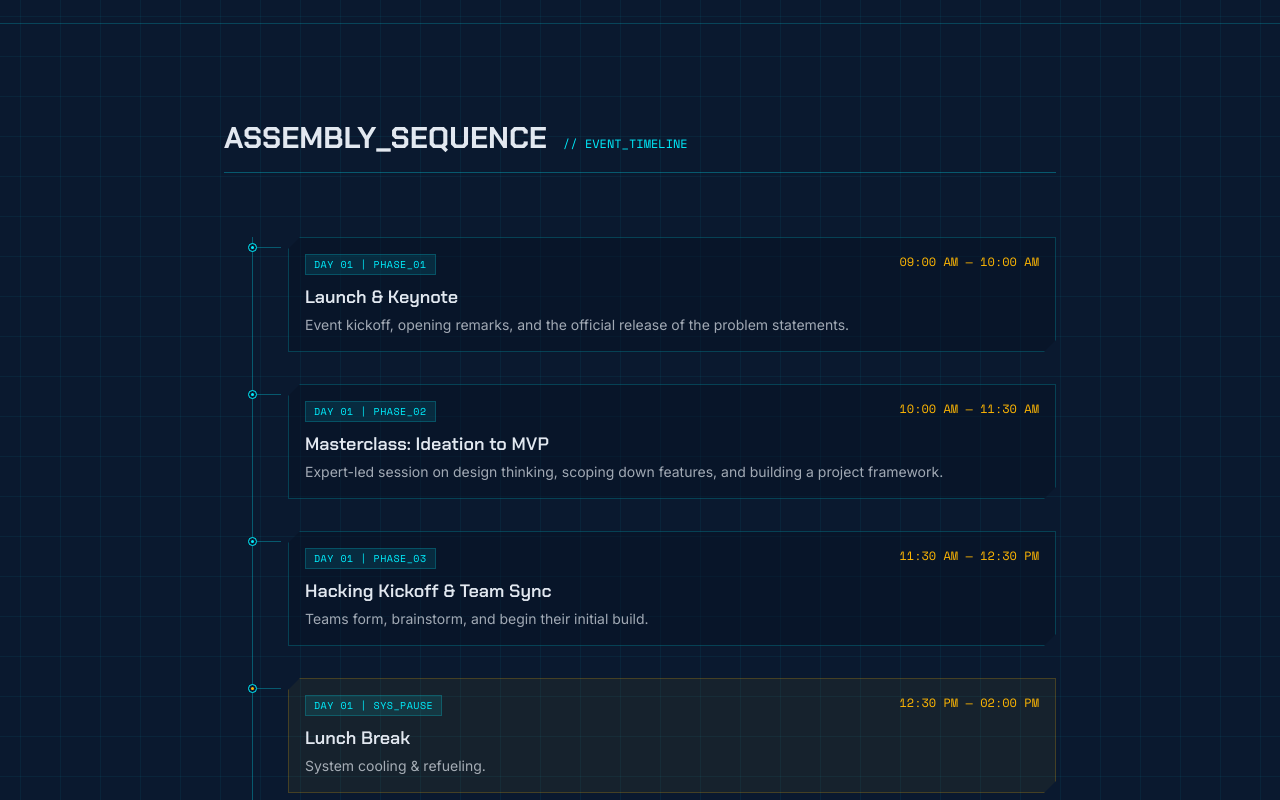
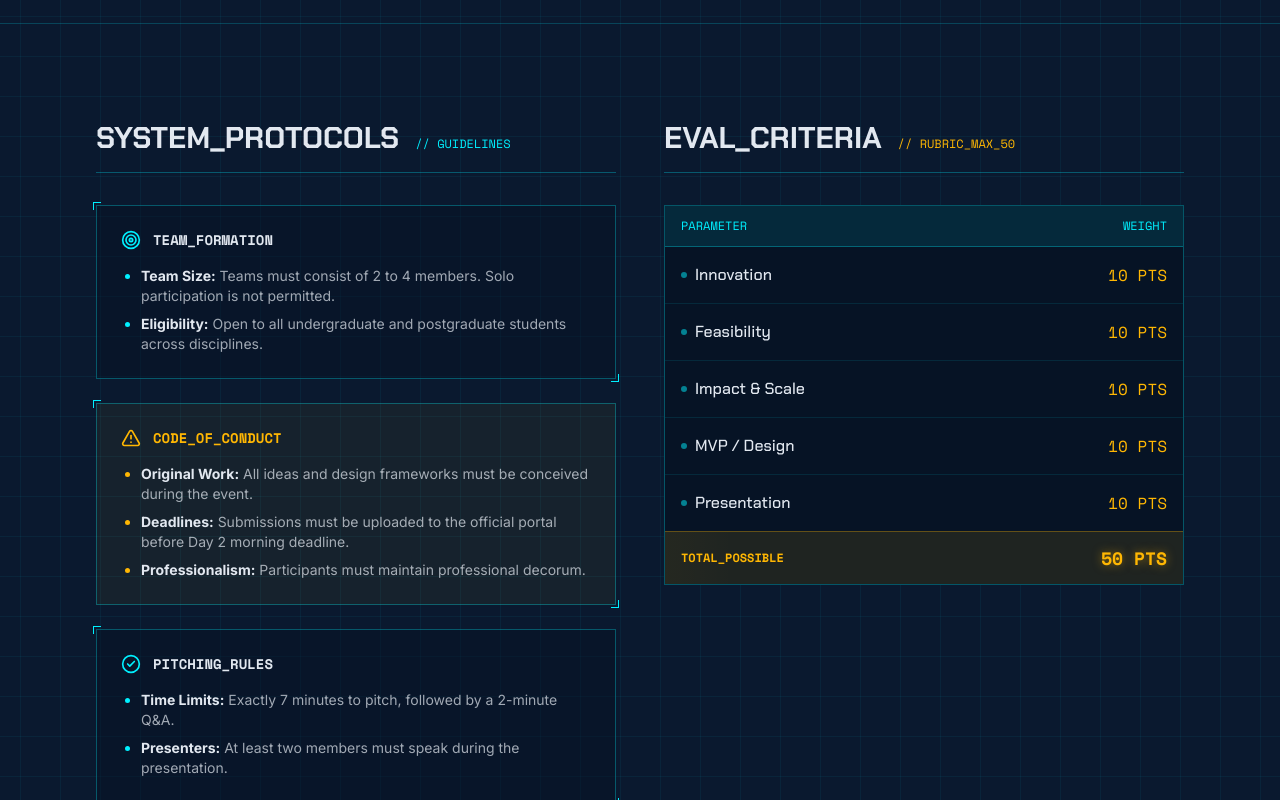
Before and after one commit to KevenMarini/Placeittestweb, a Next.js app: page / in a window 1280 px wide. Shown: the part 760-1560 px from the top of the page. Built offline with nearby package versions, Linux system fonts and the light colour scheme.

Commit message:
Update layout and add more framer-motion interactions

```diff
--- a/src/app/page.tsx
+++ b/src/app/page.tsx
@@ -6,8 +6,8 @@ export default function Home() {
   return (
     <div className="flex flex-col">
       <Hero />
+      <Guidelines />
       <Timeline />
-      <Guidelines />
     </div>
   );
 }
--- a/src/components/Guidelines.tsx
+++ b/src/components/Guidelines.tsx
@@ -1,6 +1,7 @@
 "use client";
 
 import { AlertTriangle, CheckCircle2, Target } from "lucide-react";
+import { motion } from "framer-motion";
 
 export default function Guidelines() {
   const criteria = [
@@ -11,12 +12,30 @@ export default function Guidelines() {
     { name: "Presentation", points: 10 },
   ];
 
+  const containerVariants = {
+    hidden: { opacity: 0 },
+    show: {
+      opacity: 1,
+      transition: { staggerChildren: 0.2 }
+    }
+  };
+
+  const itemVariants = {
+    hidden: { opacity: 0, y: 20 },
+    show: { opacity: 1, y: 0, transition: { type: "spring", stiffness: 300, damping: 24 } }
+  };
+
   return (
-    <section className="py-24 relative border-b border-cyan/20">
-      <div className="max-w-6xl mx-auto px-4 sm:px-6 lg:px-8 grid grid-cols-1 lg:grid-cols-2 gap-12">
+    <section className="py-24 relative border-b border-cyan/20 overflow-hidden">
+      <div className="max-w-6xl mx-auto px-4 sm:px-6 lg:px-8 grid grid-cols-1 lg:grid-cols-2 gap-12 relative z-10">
 
         {/* Left Col: Rules */}
-        <div>
+        <motion.div
+          variants={containerVariants}
+          initial="hidden"
+          whileInView="show"
+          viewport={{ once: true, margin: "-100px" }}
+        >
           <div className="mb-8 flex items-end gap-4 border-b border-cyan/30 pb-4">
             <h2 className="font-heading text-3xl font-bold text-off-white">
               SYSTEM_PROTOCOLS
@@ -27,7 +46,7 @@ export default function Guidelines() {
           </div>
 
           <div className="space-y-6">
-            <div className="border border-cyan/20 bg-navy-dark/50 p-6 cad-border">
+            <motion.div variants={itemVariants} className="border border-cyan/20 bg-navy-dark/50 p-6 cad-border box-glow transition-all duration-300">
               <div className="flex items-center gap-3 mb-4">
                 <Target className="text-cyan" size={20} />
                 <h3 className="font-mono text-sm font-bold text-off-white">TEAM_FORMATION</h3>
@@ -36,9 +55,9 @@ export default function Guidelines() {
                 <li><strong className="text-off-white">Team Size:</strong> Teams must consist of 2 to 4 members. Solo participation is not permitted.</li>
                 <li><strong className="text-off-white">Eligibility:</strong> Open to all undergraduate and postgraduate students across disciplines.</li>
               </ul>
-            </div>
+            </motion.div>
 
-            <div className="border border-amber/30 bg-amber/5 p-6 cad-border">
+            <motion.div variants={itemVariants} whileHover={{ scale: 1.02 }} className="border border-amber/30 bg-amber/5 p-6 cad-border hover:shadow-[0_0_15px_rgba(255,183,3,0.3)] transition-all duration-300">
               <div className="flex items-center gap-3 mb-4">
                 <AlertTriangle className="text-amber" size={20} />
                 <h3 className="font-mono text-sm font-bold text-amber">CODE_OF_CONDUCT</h3>
@@ -48,9 +67,9 @@ export default function Guidelines() {
                 <li><strong className="text-off-white">Deadlines:</strong> Submissions must be uploaded to the official portal before Day 2 morning deadline.</li>
                 <li><strong className="text-off-white">Professionalism:</strong> Participants must maintain professional decorum.</li>
               </ul>
-            </div>
+            </motion.div>
 
-            <div className="border border-cyan/20 bg-navy-dark/50 p-6 cad-border">
+            <motion.div variants={itemVariants} className="border border-cyan/20 bg-navy-dark/50 p-6 cad-border box-glow transition-all duration-300">
               <div className="flex items-center gap-3 mb-4">
                 <CheckCircle2 className="text-cyan" size={20} />
                 <h3 className="font-mono text-sm font-bold text-off-white">PITCHING_RULES</h3>
@@ -59,12 +78,17 @@ export default function Guidelines() {
                 <li><strong className="text-off-white">Time Limits:</strong> Exactly 7 minutes to pitch, followed by a 2-minute Q&A.</li>
                 <li><strong className="text-off-white">Presenters:</strong> At least two members must speak during the presentation.</li>
               </ul>
-            </div>
+            </motion.div>
           </div>
-        </div>
+        </motion.div>
 
         {/* Right Col: Rubric */}
-        <div>
+        <motion.div
+          variants={containerVariants}
+          initial="hidden"
+          whileInView="show"
+          viewport={{ once: true, margin: "-100px" }}
+        >
           <div className="mb-8 flex items-end gap-4 border-b border-cyan/30 pb-4">
             <h2 className="font-heading text-3xl font-bold text-off-white">
               EVAL_CRITERIA
@@ -74,7 +98,7 @@ export default function Guidelines() {
             </span>
           </div>
 
-          <div className="border border-cyan/30 bg-navy-dark overflow-hidden">
+          <div className="border border-cyan/30 bg-navy-dark overflow-hidden cad-border hover:border-cyan/50 transition-colors duration-500">
             <div className="bg-cyan/10 px-4 py-3 border-b border-cyan/30 flex justify-between">
               <span className="font-mono text-xs text-cyan">PARAMETER</span>
               <span className="font-mono text-xs text-cyan">WEIGHT</span>
@@ -82,23 +106,34 @@ export default function Guidelines() {
 
             <div className="divide-y divide-cyan/10">
               {criteria.map((item, index) => (
-                <div key={index} className="flex justify-between items-center px-4 py-4 hover:bg-cyan/5 transition-colors">
-                  <span className="font-heading font-medium text-off-white">
+                <motion.div
+                  variants={itemVariants}
+                  whileHover={{ x: 10, backgroundColor: "rgba(0, 240, 255, 0.1)" }}
+                  key={index}
+                  className="flex justify-between items-center px-4 py-4 cursor-pointer transition-colors"
+                >
+                  <span className="font-heading font-medium text-off-white flex items-center gap-2">
+                    <span className="w-1.5 h-1.5 bg-cyan rounded-full hidden sm:block opacity-50"></span>
                     {item.name}
                   </span>
                   <span className="font-mono text-amber">
                     {item.points} PTS
                   </span>
-                </div>
+                </motion.div>
               ))}
             </div>
 
-            <div className="bg-amber/10 px-4 py-3 border-t border-amber/30 flex justify-between items-center">
-              <span className="font-mono text-xs font-bold text-amber">TOTAL_POSSIBLE</span>
-              <span className="font-mono text-lg font-bold text-amber text-glow-amber">50 PTS</span>
-            </div>
+            <motion.div variants={itemVariants} className="bg-amber/10 px-4 py-3 border-t border-amber/30 flex justify-between items-center relative overflow-hidden">
+              <motion.div
+                animate={{ x: ["-100%", "100%"] }}
+                transition={{ duration: 3, repeat: Infinity, ease: "linear" }}
+                className="absolute inset-0 bg-gradient-to-r from-transparent via-amber/10 to-transparent skew-x-12"
+              />
+              <span className="font-mono text-xs font-bold text-amber relative z-10">TOTAL_POSSIBLE</span>
+              <span className="font-mono text-lg font-bold text-amber text-glow-amber relative z-10">50 PTS</span>
+            </motion.div>
           </div>
-        </div>
+        </motion.div>
 
       </div>
     </section>
--- a/src/components/Timeline.tsx
+++ b/src/components/Timeline.tsx
@@ -119,7 +119,10 @@ export default function Timeline() {
                 {/* Connecting trace */}
                 <div className="absolute left-[33px] top-2.5 w-6 h-px bg-cyan/30"></div>
 
-                <div className={`p-4 border cad-chamfer transition-colors ${item.isBreak ? 'border-amber/20 bg-amber/5' : 'border-cyan/20 bg-navy-dark/50 hover:border-cyan/50'}`}>
+                <motion.div
+                  whileHover={{ scale: 1.02, x: 5 }}
+                  className={`p-4 border cad-chamfer transition-colors ${item.isBreak ? 'border-amber/20 bg-amber/5' : 'border-cyan/20 bg-navy-dark/50 hover:border-cyan/50'}`}
+                >
                   <div className="flex flex-wrap justify-between items-start mb-2 gap-2">
                     <div className="font-mono text-[10px] text-cyan uppercase tracking-wider bg-cyan/10 px-2 py-0.5 border border-cyan/20">
                       DAY 0{item.day} | {item.phase}
@@ -134,7 +137,7 @@ export default function Timeline() {
                   <p className="font-sans text-sm text-off-white/70">
                     {item.desc}
                   </p>
-                </div>
+                </motion.div>
               </motion.div>
             ))}
           </div>
```
